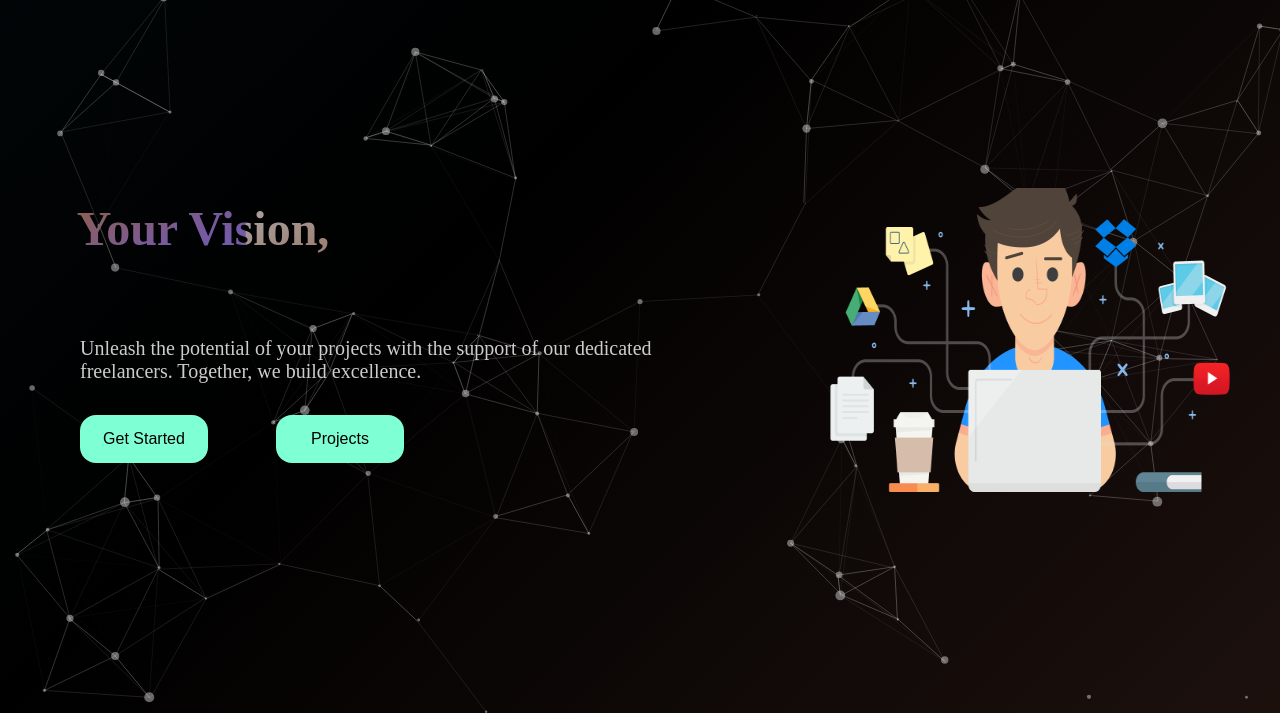
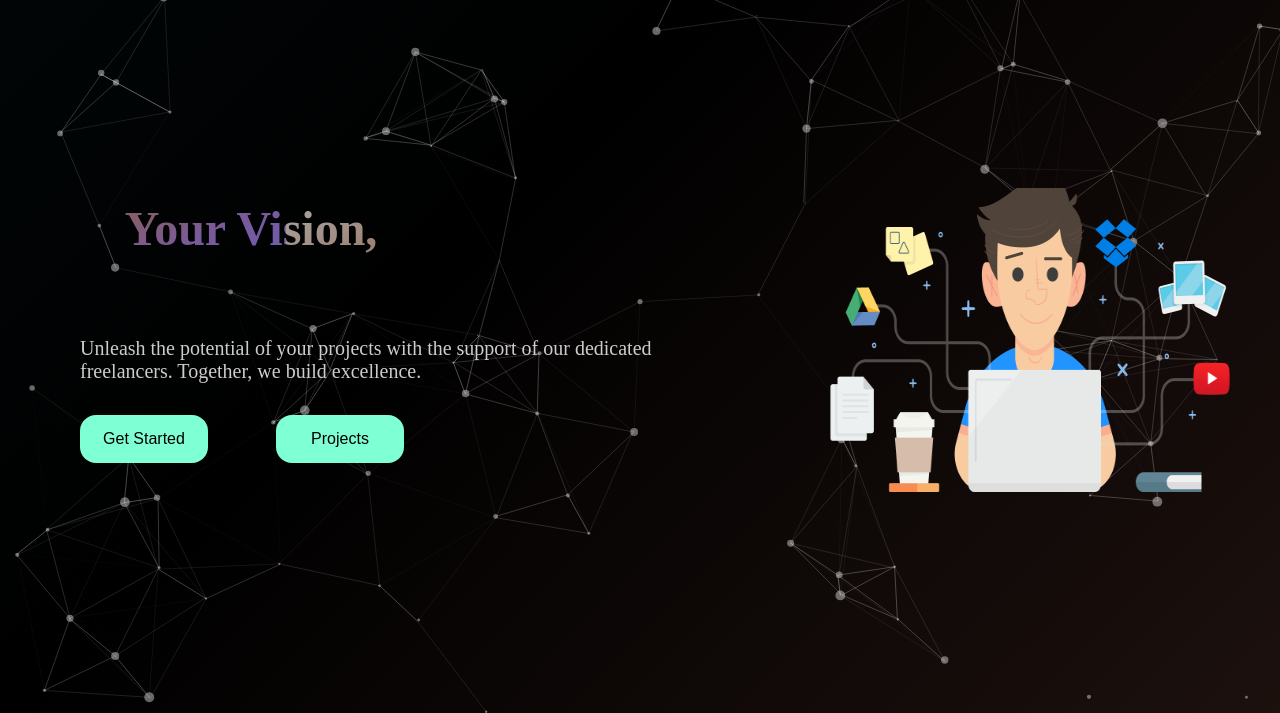
Before and after one commit to Sahilvishwa2108/Geeksspire.com, a plain HTML site: page index.html in a window 1280 px wide. Shown: the part 87-800 px from the top of the page. Drawn offline with nearby package versions, Linux system fonts and the light colour scheme; animation ran at ten frames a second.

Commit message:
added text indent in external css

```diff
--- a/style.css
+++ b/style.css
@@ -48,6 +48,7 @@ body {
     margin-bottom: 55px;
 
       font-size: 3rem;
+      text-indent: 1.5rem;
 
 }
 
```
